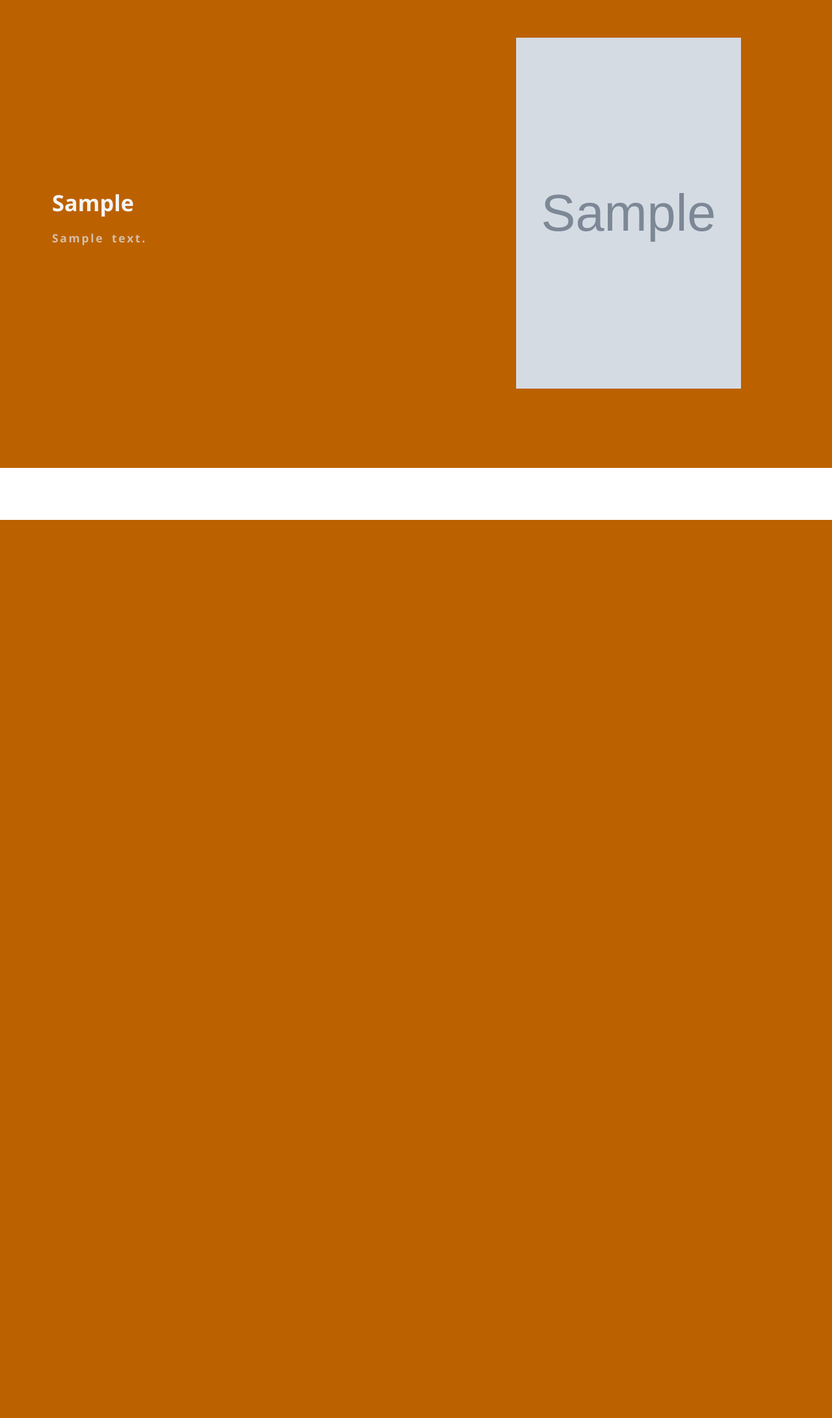
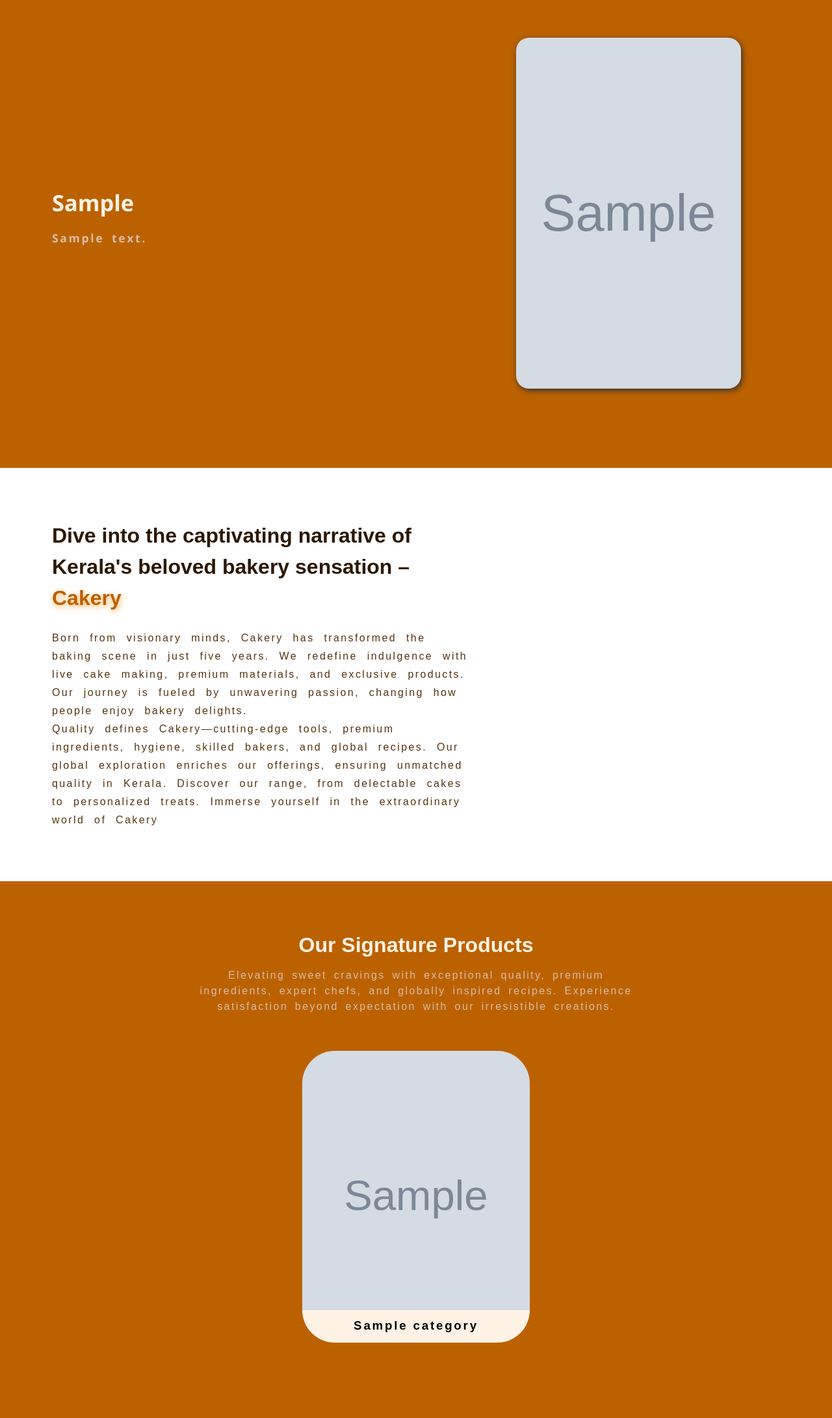
Before and after one commit to abhijith-07/cakery-ecommerce, a Django app: page /shop/ in a window 1280 px wide. Shown: the part 64-2246 px from the top of the page at 65% size. Before the commit the page ends 864 px from the top, so only its background shows below. Run offline with Django 4.2, Linux system fonts and the light colour scheme; tables that the repository leaves empty hold one stand-in row (values such as "Sample post"); grey boxes marked "Sample" are stand-in pictures.

Commit message:
Home page added

```diff
--- a/backend/shop/templates/shop/index.html
+++ b/backend/shop/templates/shop/index.html
@@ -1,22 +1,57 @@
-{% extends './base.html' %}
-{% load static %}
-
-{% block extrahead %}
-    <link rel="stylesheet" href="{% static 'css/style.css' %}">
-{% endblock extrahead %}
-
-{% block content %}
+{% extends './base.html' %} {% load static %} {% block extrahead %}
+<link rel="stylesheet" href="{% static 'css/style.css' %}" />
+{% endblock extrahead %} {% block content %}
 <div class="container">
   <div class="gallery-container">
+    {% for gallery in galleries %}
+    <div class="gallery-item">
       <div class="heading">
-                <div class="header">{{ galleries.first.header_line }}</div>
-                <div class="description">{{ galleries.first.description }}</div>
+        <div class="header">{{ gallery.header_line }}</div>
+        <div class="description">{{ gallery.description }}</div>
       </div>
-            {% for gallery in galleries %}
-            <!-- <div class="heading">{{ gallery.header_line }}</div> -->
-            <img src={{gallery.image.url}} alt="">
+      <div class="image">
+        <img src="{{ gallery.image.url }}" alt="" />
+      </div>
+    </div>
+    {% endfor %}
+  </div>
+
+  <div class="panel1">
+    <h2>
+      Dive into the captivating narrative of Kerala's beloved bakery sensation –
+      <span>Cakery</span>
+    </h2>
+    <p>
+      Born from visionary minds, Cakery has transformed the baking scene in just
+      five years. We redefine indulgence with live cake making, premium
+      materials, and exclusive products. Our journey is fueled by unwavering
+      passion, changing how people enjoy bakery delights.
+    </p>
+    <p>
+      Quality defines Cakery—cutting-edge tools, premium ingredients, hygiene,
+      skilled bakers, and global recipes. Our global exploration enriches our
+      offerings, ensuring unmatched quality in Kerala. Discover our range, from
+      delectable cakes to personalized treats. Immerse yourself in the
+      extraordinary world of Cakery
+    </p>
+  </div>
+  <div class="panel2">
+    <h2>Our Signature Products</h2>
+    <p>
+      Elevating sweet cravings with exceptional quality, premium ingredients,
+      expert chefs, and globally inspired recipes. Experience satisfaction
+      beyond expectation with our irresistible creations.
+    </p>
+    <div class="products">
+        {% for product in products %}
+        <div class="product-card">
+            <img src="{{product.image.url}}" alt="">
+            <h3 class="product-name">{{product.name}}</h3>
+        </div>
         {% endfor %}
     </div>
   </div>
+</div>
 
+<script src="{% static 'js/scripts.js' %}"></script>
 {% endblock content %}
--- a/backend/shop/views.py
+++ b/backend/shop/views.py
@@ -8,8 +8,9 @@ class IndexView(View):
 
     def get(self, request, *args, **kwargs):
         gallery = Gallery.objects.all()
-        context = {'galleries':gallery}
-        return render(request, self.template, {'galleries':gallery})
+        products = Category.objects.all()
+        context = {'galleries':gallery, 'products':products}
+        return render(request, self.template, context=context)
 
 class CategoryView(View):
     template = "shop/category.html"
--- a/backend/static/css/style.css
+++ b/backend/static/css/style.css
@@ -3,6 +3,8 @@
 *{
     margin: 0;
     padding: 0;
+    box-sizing: border-box;
+    font-family: sans-serif;
 }
 
 .container {
@@ -18,6 +20,7 @@
     height: 90vh;
     background-color: #bc6100;
     position: relative;
+    display: block;
 }
 
 .gallery-container .heading {
@@ -27,11 +30,20 @@
     margin: 0 5em;
 }
 
+.heading {
+    display: none;
+}
+
+.active {
+    display: block;
+    animation: fadeIn 1s ease-in-out;
+}
+
 .header {
     font-weight: 700;
     font-size: 2.15rem;
     font-family: 'Open Sans', sans-serif;
-    color: whitesmoke;
+    color: #fff2e4;
 }
 
 .description {
@@ -45,11 +57,134 @@
     word-spacing: .25em;
 }
 
-.gallery-container img {
+.gallery-container .image {
     width: 27%;
     height: 75%;
     position: absolute;
     top: 8%;
     right: 0;
     margin-right: 140px;
+    display: none;
+    border-radius: 20px;
 }
+
+.image img {
+    position: relative;
+    width: 100%;
+    height: 100%;
+    border-radius: 20px;
+}
+
+.gallery-container .image.active-image {
+    display: block;
+    transform-origin: center center;
+    animation: scaleAnimation 5s ease-in-out;
+    opacity: 1;
+    box-shadow: 2px 3px 10px #333;
+}
+
+@keyframes fadeIn {
+    from {
+        opacity: 0;
+    }
+    to {
+        opacity: 1;
+    }
+}
+
+@keyframes scaleAnimation {
+    0% {
+        transform: scale(0.9);
+        opacity: 0;
+    }
+    100% {
+        transform: scale(1);
+        opacity: 1;
+    }
+}
+
+
+.panel1 {
+    margin: 5em;
+    width: 50%;
+}
+
+.panel1 h2 {
+    font-size: 2rem;
+    margin-bottom: .75em;
+    line-height: 1.5em;
+    color: #2d1800;
+}
+
+.panel1 h2 span {
+    color: #bc6100;
+    text-shadow: 1px 3px 10px #ffae57;
+}
+
+.panel1 p {
+    font-weight: 100;
+    font-size: 1rem;
+    line-height: 1.75rem;
+    letter-spacing: .15rem;
+    word-spacing: .5rem;
+    color: #55340f;
+}
+
+.panel2{
+    display: block;
+    background-color: #bc6100;
+    padding: 5rem;
+}
+
+.panel2 h2 {
+    text-align: center;
+    font-size: 2rem;
+    color: #fff2e4;
+}
+
+.panel2 p {
+    text-align: center;
+    width: 60%;
+    margin: 1em auto;
+    line-height: 1.5em;
+    word-spacing: .25em;
+    letter-spacing: .15em;;
+    color: #d5bfa8;
+}
+
+.products {
+    display: block;
+    text-align: center;
+}
+
+.products .product-card {
+    width: 350px;
+    height: 445px;
+    display: inline-block;
+    margin: 2.5em;
+    border-radius: 50px;
+}
+
+.product-card:hover {
+    box-shadow: 3px 8px 10px #2d1800;
+}
+
+.product-card img {
+    width: 100%;
+    height: 100%;
+    border-radius: 50px;
+    object-fit: cover;
+    object-position: center center;
+}
+
+.product-card h3 {
+    position: relative;
+    top: -50px;
+    background-color: #fff2e4;
+    border-bottom-right-radius: 50px;
+    border-bottom-left-radius: 50px;
+    height: 50px;
+    padding: 12.5px;
+    font-weight: 700;
+    letter-spacing: .15em;
+}
--- /dev/null
+++ b/backend/static/js/scripts.js
@@ -0,0 +1,52 @@
+document.addEventListener('DOMContentLoaded', function () {
+    const galleryItems = document.querySelectorAll('.heading');
+    const Image = document.querySelectorAll('.image');
+    let currentIndex = 0;
+    galleryItems[0].classList.add('active');
+    Image[0].classList.add('active-image');
+
+    function showGalleryItem(index) {
+        galleryItems.forEach(item => item.classList.remove('active'));
+        galleryItems[index].classList.add('active');
+        Image.forEach(item => item.classList.remove('active-image'))
+        Image[index].classList.add('active-image');
+    }
+
+    function nextGalleryItem() {
+        currentIndex = (currentIndex + 1) % galleryItems.length;
+        showGalleryItem(currentIndex);
+    }
+    setInterval(nextGalleryItem, 7000);
+
+const productSlide = document.querySelectorAll('.product-card');
+productSlide[0].classList.add('active-product')
+productSlide[1].classList.add('active-product')
+productSlide[2].classList.add('active-product')
+let currentProduct = 0
+
+function setProductsActive(index) {
+    let removeIndex = (index - 2) % productSlide.length
+    productSlide[removeIndex].classList.remove('active-product');
+    productSlide[index].classList.add('active-product')
+}
+
+function nextProduct() {
+    currentProduct = (currentProduct + 1) % productSlide.length;
+    setProductsActive(currentProduct)
+    console.log("next product")
+}
+
+const productsDiv = document.querySelector('.products');
+
+const observer = new IntersectionObserver(
+    (entries, observer) => {
+        entries.forEach(entry => {
+            if (entry.isIntersecting) {
+                setInterval(nextProduct, 3000);
+                observer.disconnect();
+            }
+        });
+})
+
+observer.observe(productsDiv);
+});
```
Lines whose indentation alone changed are shown as unchanged.
